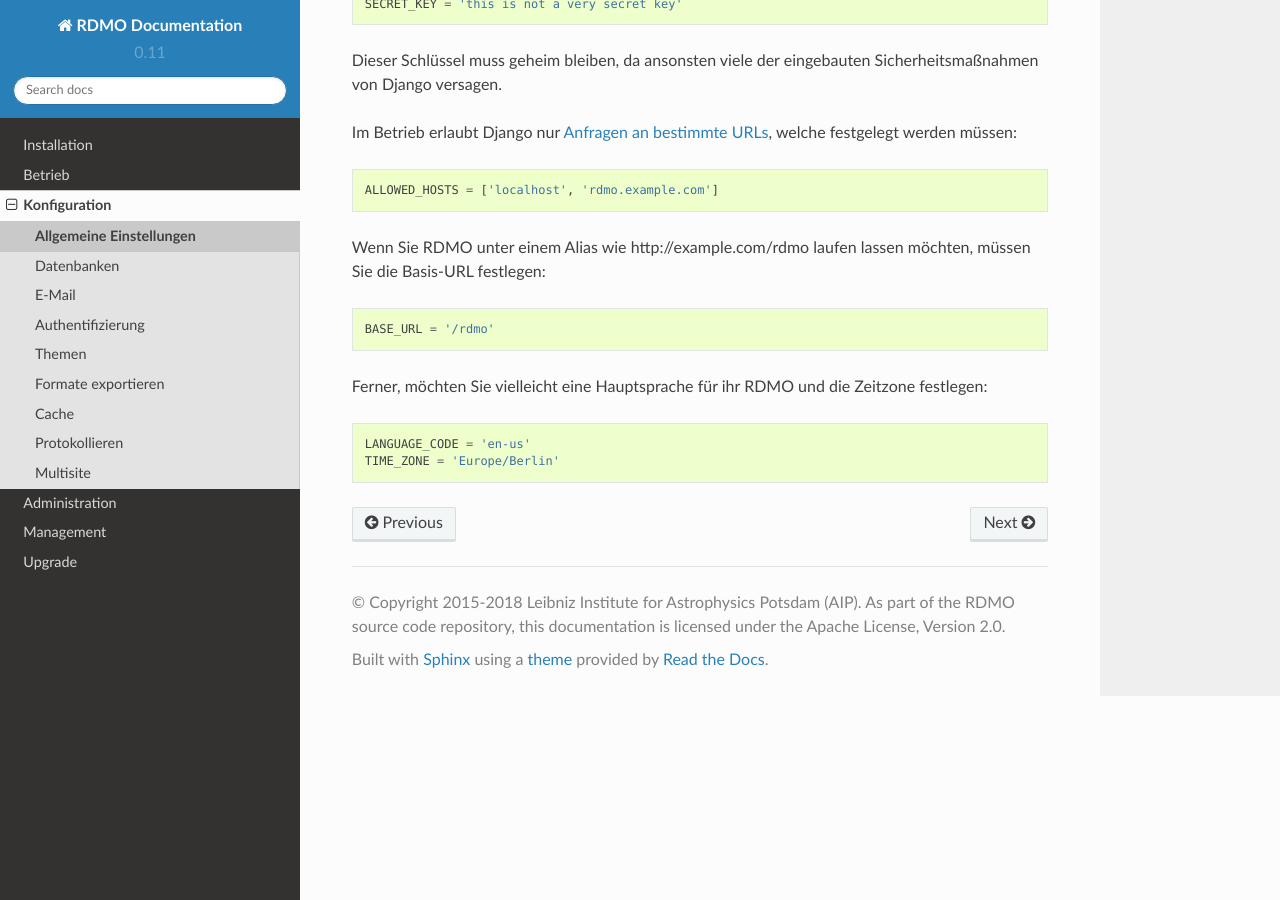
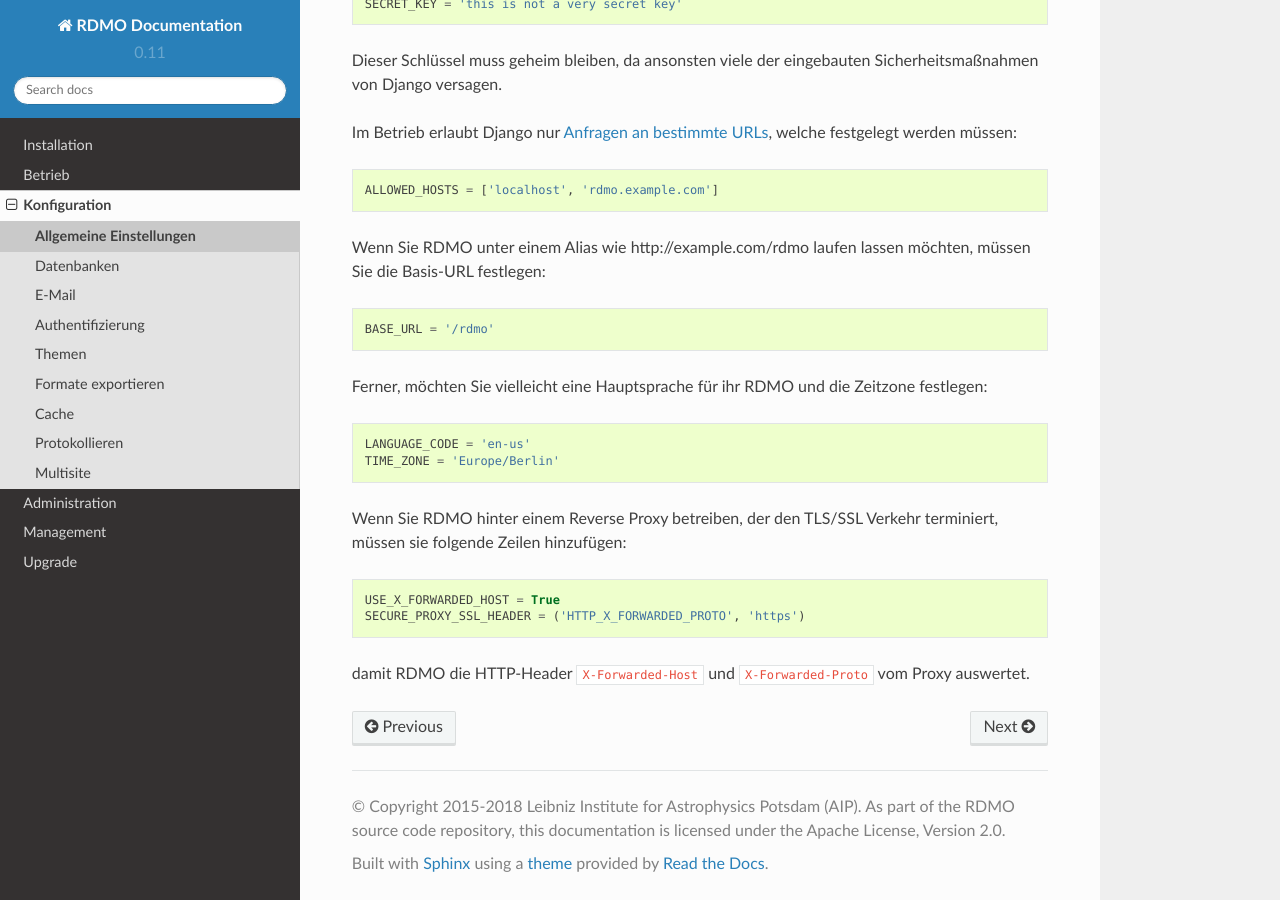
Before and after one commit to rdmorganiser/rdmo-docs-de, a Sphinx documentation site: the page built from docs/configuration/general.md, in a window 1280 px wide and 900 px high, scrolled down 509 px. Built offline with Sphinx 7.4.7 and the Read the Docs theme 2.0.0, drawn with Linux system fonts in a browser that asks for light colours.

Commit message:
Add proxy settings

````diff
--- a/docs/configuration/general.md
+++ b/docs/configuration/general.md
@@ -34,3 +34,12 @@
 LANGUAGE_CODE = 'en-us'
 TIME_ZONE = 'Europe/Berlin'
 ```
+
+Wenn Sie RDMO hinter einem Reverse Proxy betreiben, der den TLS/SSL Verkehr terminiert, müssen sie folgende Zeilen hinzufügen:
+
+```
+USE_X_FORWARDED_HOST = True
+SECURE_PROXY_SSL_HEADER = ('HTTP_X_FORWARDED_PROTO', 'https')
+```
+
+damit RDMO die HTTP-Header `X-Forwarded-Host` und `X-Forwarded-Proto` vom Proxy auswertet.
````
